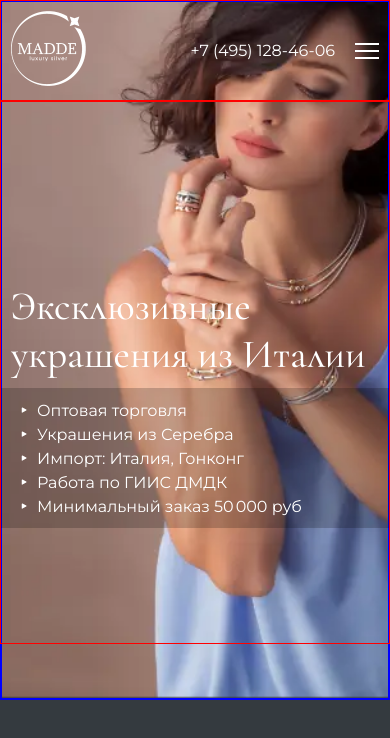
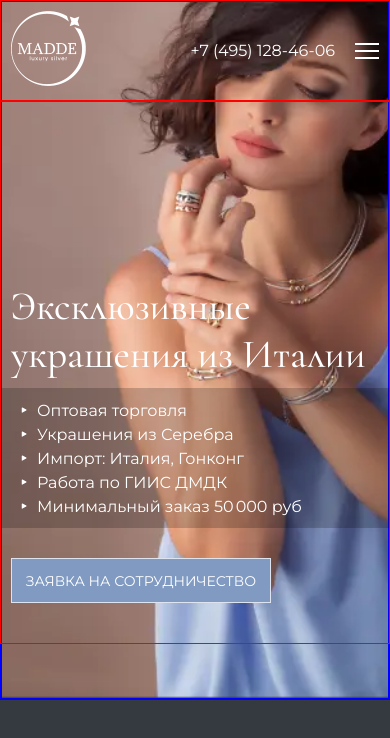
Before and after one commit to AlexanderMorugin/nuxt-uveliropt-madde, a Nuxt app: page / in a window 390 px wide. Shown: the top 738 px of the page. Built offline with nearby package versions, Linux system fonts and the light colour scheme.

Commit message:
get started to make modal

```diff
--- a/assets/main.css
+++ b/assets/main.css
@@ -3,13 +3,19 @@
 :root {
   --background-primary: #fcf9f3;
 
+
   --white-primary: #ffffff;
+  --white-secondary: #dde4f0;
 
   --black-primary: #000000;
 
   --grey-dark-primary: #343a3f;
 
   --blue-primary: #d2e5fd;
+  --blue-secondary: #819ac1;
+
+  --blue-dark-primary: #5b6e8c;
+
 
   --brown-primary: #9f8a84;
 }
--- /dev/null
+++ b/components/page/AppCooperationButton.vue
@@ -0,0 +1,55 @@
+<template>
+  <button class="cooperationButton" @click="$emit('openCooperationModal')">
+    Заявка на сотрудничество
+  </button>
+</template>
+
+<script setup>
+const emit = defineEmits(['openCooperationModal']);
+</script>
+
+<style scoped>
+.cooperationButton {
+  display: flex;
+  justify-content: center;
+  align-items: center;
+  width: 100%;
+  max-width: 419px;
+  min-height: 64px;
+  padding: 10px;
+  background: var(--blue-secondary);
+  border: 1px solid var(--white-secondary);
+  font-family: 'Montserrat-Regular';
+  font-size: 21px;
+  color: var(--white-primary);
+  text-transform: uppercase;
+  margin-top: 80px;
+  transition: 0.3s ease all;
+}
+.cooperationButton:hover {
+  background: var(--blue-dark-primary);
+}
+
+@media (max-width: 1023px) {
+  .cooperationButton {
+    margin-top: 50px;
+  }
+}
+
+@media (max-width: 767px) {
+  .cooperationButton {
+    max-width: 360px;
+    min-height: 58px;
+    font-size: 18px;
+    margin-top: 30px;
+  }
+}
+
+@media (max-width: 479px) {
+  .cooperationButton {
+    max-width: 260px;
+    min-height: 45px;
+    font-size: 14px;
+  }
+}
+</style>
--- /dev/null
+++ b/components/page/AppCooperationModal.vue
@@ -0,0 +1,75 @@
+<template>
+  <Teleport to="body">
+    <Transition name="modal">
+      <div class="modal-overlay" @click="$emit('closeCooperationModal')">
+        <div class="modal" @click.stop>
+          <div class="modal-close" @click="$emit('closeCooperationModal')">
+            &#10006;
+          </div>
+          <h1>HELLO!</h1>
+        </div>
+      </div>
+    </Transition>
+  </Teleport>
+</template>
+
+<script setup>
+const emit = defineEmits(['closeCooperationModal']);
+const { visible } = defineProps(['visible']);
+</script>
+
+<style scoped>
+.modal-overlay {
+  position: fixed;
+  top: 0;
+  left: 0;
+  display: flex;
+  justify-content: center;
+  align-items: center;
+  width: 100%;
+  height: 100%;
+  background: rgba(0, 0, 0, 0.8);
+  backdrop-filter: blur(2px);
+  overflow: hidden;
+  z-index: 50;
+
+}
+.modal {
+  position: relative;
+  width: 55%;
+  background: white;
+  padding-top: 30px;
+  /* animation: slide-in 300ms ease-in-out; */
+}
+
+.modal-enter-active,
+.modal-leave-active {
+  transition: all 2s ease;
+}
+
+.modal-enter,
+.modal-leave-to {
+  opacity: 0;
+  transform: scale(1.1)
+}
+
+/* @keyframes slideIn {
+  0% {
+    transform: translateY(100px);
+  }
+
+  100% {
+    transform: translateY(0px);
+  }
+}
+
+@keyframes slideOut {
+  0% {
+    transform: translateY(0px);
+  }
+
+  100% {
+    transform: translateY(100px);
+  }
+} */
+</style>
--- a/components/page/AppHeading.vue
+++ b/components/page/AppHeading.vue
@@ -9,18 +9,49 @@
         class="heading__listItem"
       >
         <img
-          src="/icons/triangle-filled-svgrepo-com.svg"
+          src="/icons/icon-triangle.svg"
           alt="Стрелка"
           class="heading__listItemArrow"
         />
         <span class="heading__listItemText">{{ item.text }}</span>
       </li>
     </ul>
+
+    <!-- Кнопка модалки заявки на сотрудничество -->
+    <div class="heading__button">
+      <PageAppCooperationButton @openCooperationModal="openCooperationModal" />
+    </div>
   </div>
+
+  <!-- Модалка с формой заявки на сотрудничество -->
+
+  <!-- <PageAppCooperationModal
+    v-if="isCooperationModalOpen"
+    @closeCooperationModal="closeCooperationModal"
+  /> -->
+  <Teleport to="body">
+    <Transition name="modal">
+      <div
+        class="modal-overlay"
+        v-if="isCooperationModalOpen"
+        @click="closeCooperationModal"
+      >
+        <div class="modal" @click.stop>
+          <div class="modal-close" @click="closeCooperationModal">&#10006;</div>
+          <h1>HELLO!</h1>
+        </div>
+      </div>
+    </Transition>
+  </Teleport>
 </template>
 
 <script setup>
 const { title, headingMainList } = defineProps(['title', 'headingMainList']);
+
+const isCooperationModalOpen = ref(false);
+
+const openCooperationModal = () => (isCooperationModalOpen.value = true);
+const closeCooperationModal = () => (isCooperationModalOpen.value = false);
 </script>
 
 <style scoped>
@@ -67,6 +98,42 @@ const { title, headingMainList } = defineProps(['title', 'headingMainList']);
   font-size: 18px;
   color: var(--white-primary);
 }
+.heading__button {
+  padding-left: 20px;
+}
+
+.modal-overlay {
+  position: fixed;
+  top: 0;
+  left: 0;
+  display: flex;
+  justify-content: center;
+  align-items: center;
+  width: 100%;
+  height: 100%;
+  background: rgba(0, 0, 0, 0.4);
+  backdrop-filter: blur(2px);
+  overflow: hidden;
+  z-index: 50;
+}
+.modal {
+  position: relative;
+  width: 55%;
+  background: white;
+  padding-top: 30px;
+  animation: slide-in 0.2s ease-in-out;
+}
+
+.modal-enter-active,
+.modal-leave-active {
+  transition: all 0.2s ease;
+}
+
+.modal-enter,
+.modal-leave-to {
+  opacity: 0;
+  transform: scale(1.1);
+}
 
 @media (max-width: 1023px) {
   .heading {
@@ -98,6 +165,9 @@ const { title, headingMainList } = defineProps(['title', 'headingMainList']);
   .heading__listItemText {
     font-size: 16px;
   }
+  .heading__button {
+    padding-left: 10px;
+  }
 }
 
 @media (max-width: 479px) {
@@ -108,4 +178,16 @@ const { title, headingMainList } = defineProps(['title', 'headingMainList']);
     height: 24px;
   }
 }
+
+@keyframes slide-in {
+  0% {
+    opacity: 0;
+    transform: translateY(100px);
+  }
+
+  100% {
+    opacity: 1;
+    transform: translateY(0px);
+  }
+}
 </style>
--- a/mock/header-main-nav.ts
+++ b/mock/header-main-nav.ts
@@ -1,7 +1,7 @@
 export const headerMainNav = [
-  {id: 1, title: 'Новинки', route: '/news'},
-  {id: 2, title: 'О бренде', route: '/about'},
-  {id: 3, title: 'Сотрудничество', route: '/cooperation'},
-  {id: 4, title: 'Вопросы', route: '/questions'},
-  {id: 5, title: 'Контакты', route: '/contacts'},
-]
+  { id: 1, title: 'Новинки' },
+  { id: 2, title: 'О бренде' },
+  { id: 3, title: 'Сотрудничество' },
+  { id: 4, title: 'Вопросы' },
+  { id: 5, title: 'Контакты' },
+];
```
Also changed, not shown: public/icons/icon-triangle.svg (renamed from public/icons/triangle-filled-svgrepo-com.svg).
